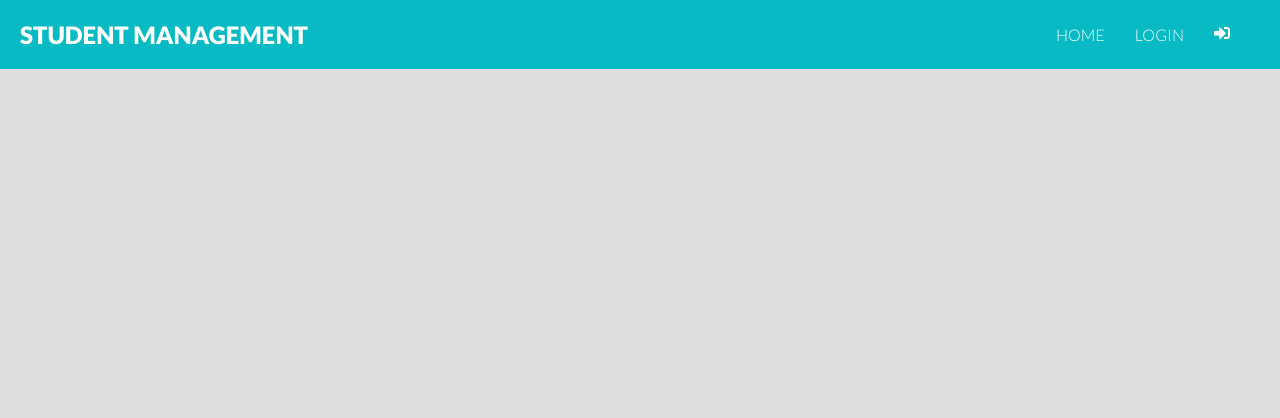
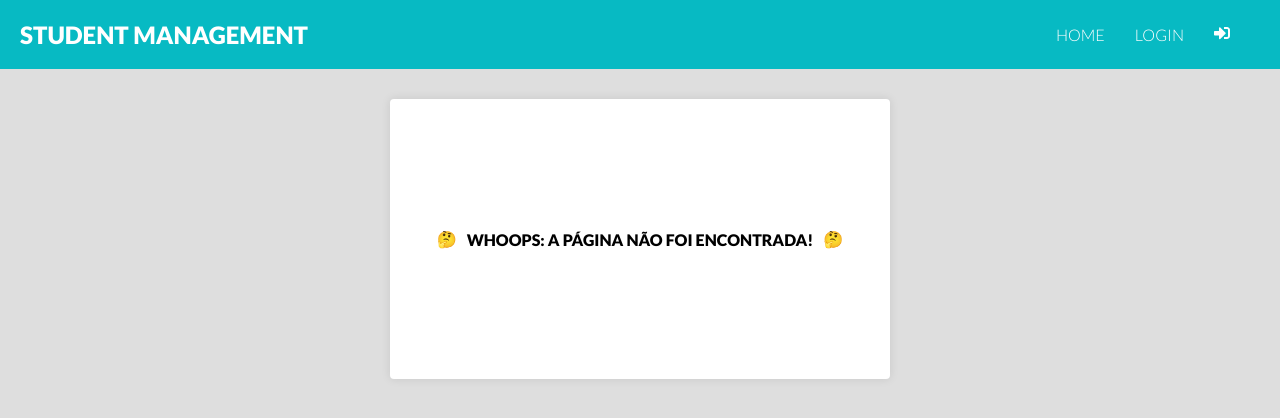
Before and after one commit to geraldobl58/student-management-frontend, a React (Create React App) app: page /login in a window 1280 px wide. Shown: the top 418 px of the page. Built offline with nearby package versions, Linux system fonts and the light colour scheme.

Commit message:
add routes

```diff
--- a/package.json
+++ b/package.json
@@ -9,6 +9,7 @@
     "react": "^16.13.1",
     "react-dom": "^16.13.1",
     "react-icons": "^3.10.0",
+    "react-router-dom": "^5.2.0",
     "react-scripts": "3.4.1",
     "styled-components": "^5.1.1"
   },
--- a/src/components/Header/index.js
+++ b/src/components/Header/index.js
@@ -1,6 +1,6 @@
 import React from 'react';
-
-import { FaHome, FaUserAlt, FaSignInAlt } from 'react-icons/fa';
+import { Link } from 'react-router-dom';
+import { FaSignInAlt } from 'react-icons/fa';
 
 import { Nav } from './styled';
 
@@ -9,11 +9,11 @@ export default function Header() {
     <Nav>
       <div className="logo">student management</div>
       <div className="navigation">
-        <a href="">Home</a>
-        <a href="">Login</a>
-        <a href="">
+        <Link to="/">Home</Link>
+        <Link to="/login">Login</Link>
+        <Link to="/logout">
           <FaSignInAlt />
-        </a>
+        </Link>
       </div>
     </Nav>
   );
--- /dev/null
+++ b/src/pages/NotFound/index.js
@@ -0,0 +1,20 @@
+import React from 'react';
+
+import { Error } from './styled';
+import { Container } from '../../styles/global';
+
+export default function NotFound() {
+  return (
+    <Container>
+      <Error>
+        <span role="img" aria-label="sorry">
+          🤔
+        </span>
+        <div>Whoops: A página não foi encontrada!</div>
+        <span role="img" aria-label="sorry">
+          🤔
+        </span>
+      </Error>
+    </Container>
+  );
+}
--- /dev/null
+++ b/src/pages/NotFound/styled.js
@@ -0,0 +1,18 @@
+import styled from 'styled-components';
+
+export const Error = styled.div`
+  padding: 10px;
+  margin: 100px 0;
+  font-size: 16px;
+  font-weight: 900;
+  text-transform: uppercase;
+
+  display: flex;
+  align-items: center;
+  justify-content: center;
+
+  div {
+    margin-right: 10px;
+    margin-left: 10px;
+  }
+`;
--- /dev/null
+++ b/src/routes/index.js
@@ -0,0 +1,14 @@
+import React from 'react';
+import { Switch, Route } from 'react-router-dom';
+
+import Login from '../pages/Login';
+import NotFound from '../pages/NotFound';
+
+export default function Routes() {
+  return (
+    <Switch>
+      <Route exact path="/" component={Login} />
+      <Route path="*" component={NotFound} />
+    </Switch>
+  );
+}
```
Also changed, not shown: src/App.js (+6 -2 lines), 1 other file (tests, documents, lock files or other folders).
